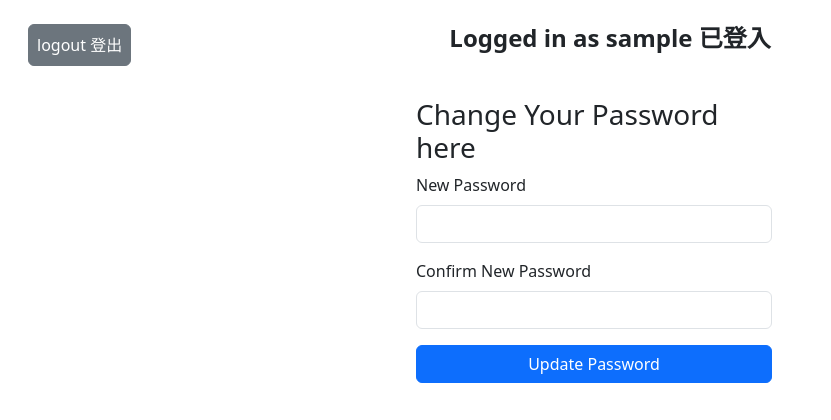
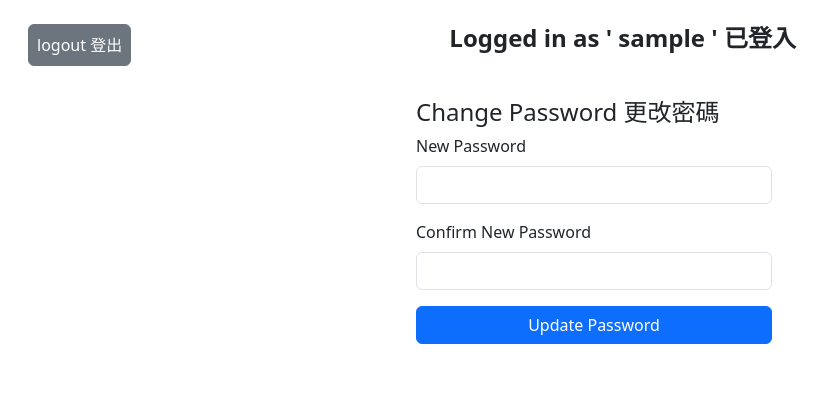
Before and after one commit to phili-ed/phili-ed, a Flask app: page /account in a window 1280 px wide. Shown: the part 58-478 px from the top of the page, without its empty margins (0-831 px from the left). Run offline with Flask 3, Linux system fonts and the light colour scheme; the visitor is signed in with stand-in values (Sample User, id 1); parts of the project's set-up code (start-up, migrations or seed data) failed here and were passed over; some libraries are stand-ins or nearby versions; some web fonts are replaced.

Commit message:
Account page format

```diff
--- a/templates/account.html
+++ b/templates/account.html
@@ -9,14 +9,14 @@
         <a class="btn btn-secondary m-2 p-2 w-auto" href="/logout">logout 登出</a>
     </div>
     <div class="col-12 col-md-8">
-        <h4 class=" fw-bold m-2"> Logged in as {{ current_user.username }} 已登入</h4>
+        <h4 class=" fw-bold m-2"> Logged in as ' {{ current_user.username }} ' 已登入</h4>
     </div>
 </div>
 
 <div class="container m-4">
     <div class="row justify-content-center">
         <div class="col-md-4">
-            <h3>Change Your Password here</h3>
+            <h4>Change Password 更改密碼</h4>
             <form action="{{ url_for('change_password') }}" method="POST">
                 <div class="mb-3">
                     <label class="form-label">New Password</label>
```
